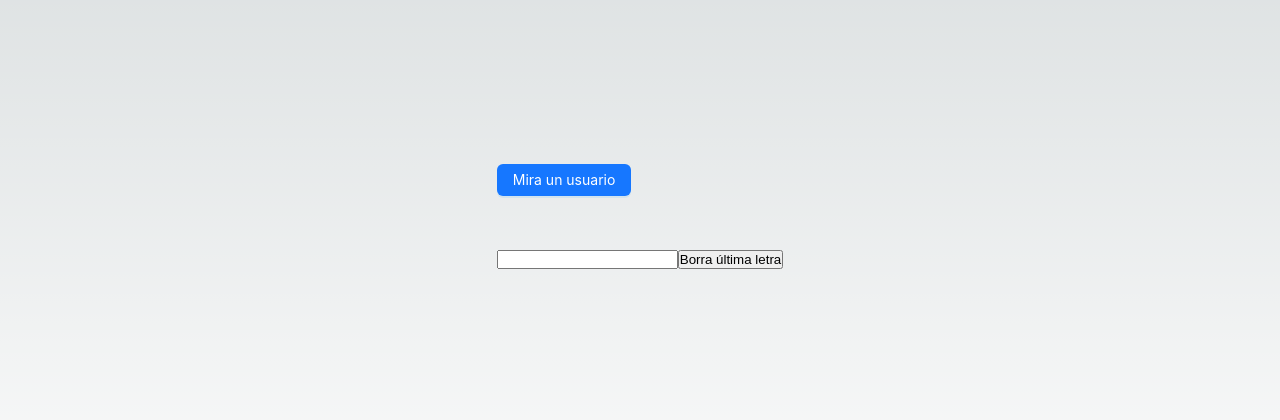
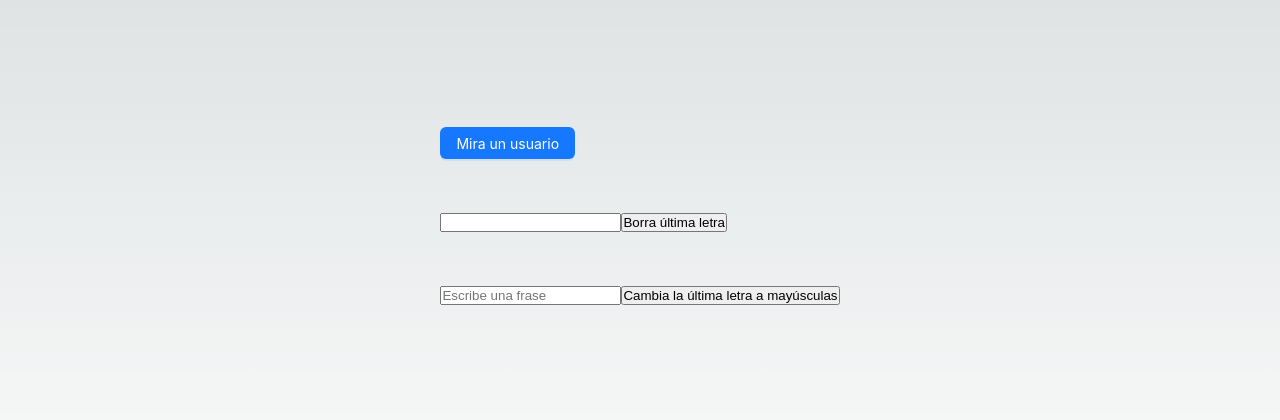
Before and after one commit to Aluonam/pt_171123, a Next.js app: page / in a window 1280 px wide. Shown: the part 184-604 px from the top of the page. Built offline with nearby package versions, Linux system fonts and the light colour scheme; no server answers.

Commit message:
esqueleto input y botón

```diff
--- /dev/null
+++ b/components/ChangeLastLetter.jsx
@@ -0,0 +1,16 @@
+import React, { useState } from 'react'
+
+const ChangeLastLetter = () => {
+
+    const [inputUser, setInputUser] = useState()
+  return (
+    <>
+    {inputUser}
+    <br/>
+    <input placeholder='Escribe una frase' onChange={(e)=>{setInputUser(e.target.value)}}></input>
+    <button>Cambia la última letra a mayúsculas</button>
+    </>
+  )
+}
+
+export default ChangeLastLetter
--- a/screens/ScreenPpal.jsx
+++ b/screens/ScreenPpal.jsx
@@ -1,3 +1,4 @@
+import ChangeLastLetter from '@/components/ChangeLastLetter'
 import DeleteLastLetter from '@/components/DeleteLastLetter'
 import ModalANT from '@/components/ModalANT'
 import React, { useState, useEffect } from 'react'
@@ -34,6 +35,10 @@ const ScreenPpal = () => {
         <br/>
         <br/>
         <DeleteLastLetter></DeleteLastLetter>
+        <br/>
+        <br/>
+        <br/>
+        <ChangeLastLetter></ChangeLastLetter>
 
     </div>
   )
```
